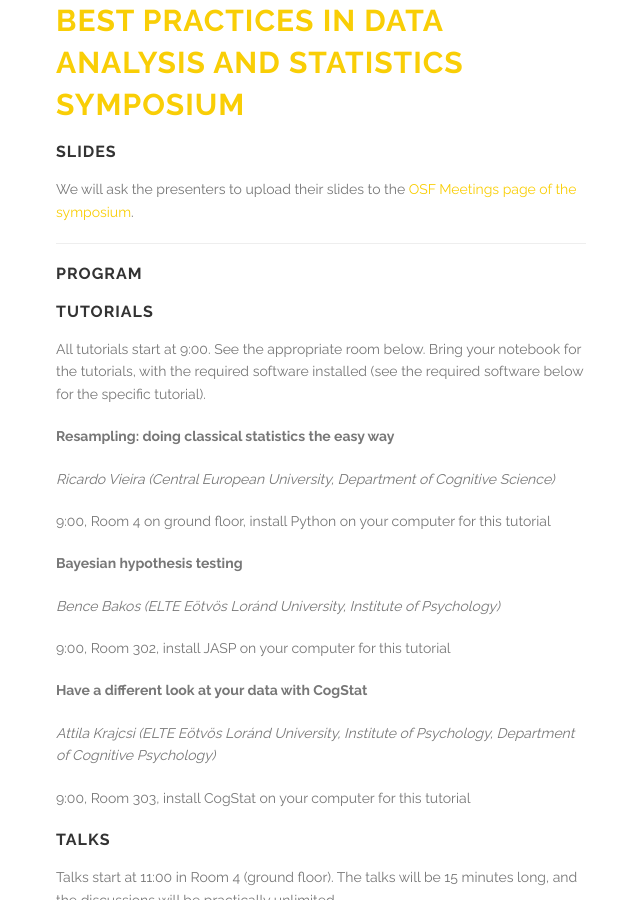
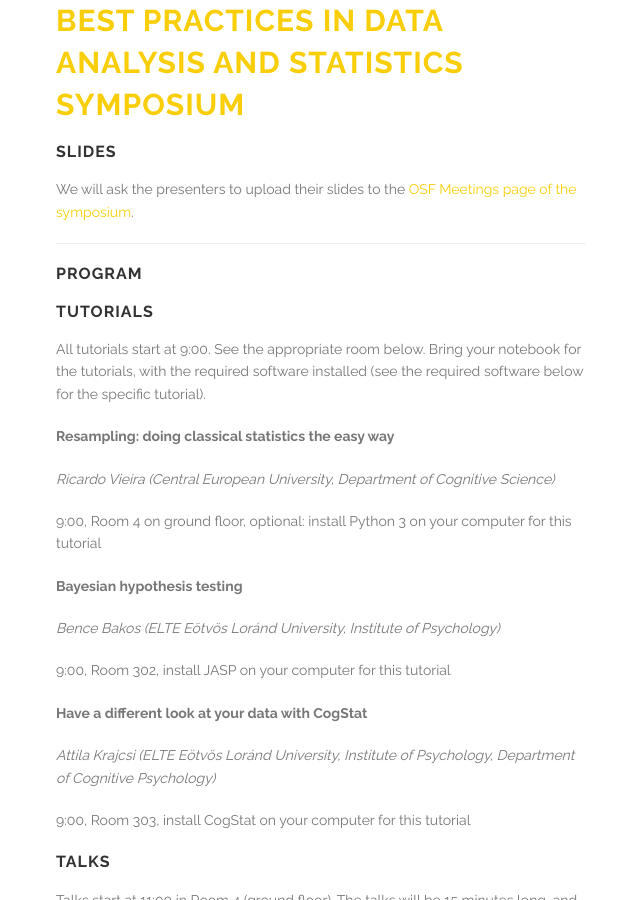
Before and after one commit to cogstat/cogstat_website, a Jekyll site: the page built from best_practices_symposium/program.md, in a window 1280 px wide and 900 px high. Shown: the whole window, without its empty margins (39-679 px from the left). Built offline with Jekyll 4.4.1, drawn with Linux system fonts in a browser that asks for light colours; some of the changed text lies outside the part shown.

Commit message:
Update program.md

```diff
--- a/best_practices_symposium/program.md
+++ b/best_practices_symposium/program.md
@@ -20,7 +20,7 @@
 
 _Ricardo Vieira (Central European University, Department of Cognitive Science)_
 
-9:00, Room 4 on ground floor, install Python on your computer for this tutorial
+9:00, Room 4 on ground floor, optional: install Python 3 on your computer for this tutorial
 
 __Bayesian hypothesis testing__
 
@@ -84,7 +84,7 @@
 
 _Ricardo Vieira (Central European University, Department of Cognitive Science)_
 
-(Install Python on your computer for this tutorial.)
+(Optional: Install Python 3 on your computer for this tutorial.)
 
 Classical statistical testing is seldom well understood, in great part because too much attention is drawn to the least important aspects of it: what tests work with which kind of data, what are the assumptions of test X and Y, when is one test more appropriate than the other, when are they equivalent, what are their caveats, and so on.
 
```
